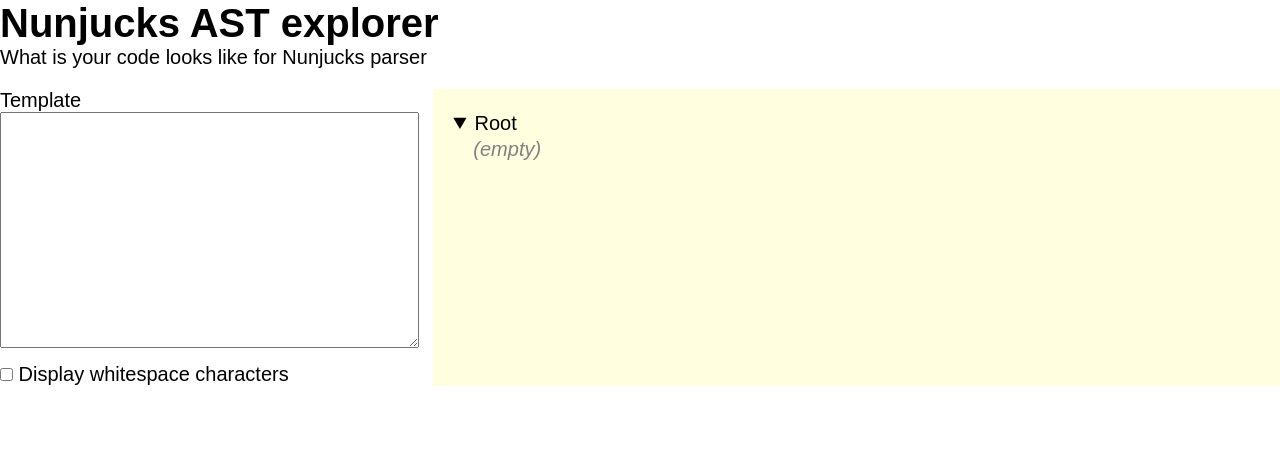
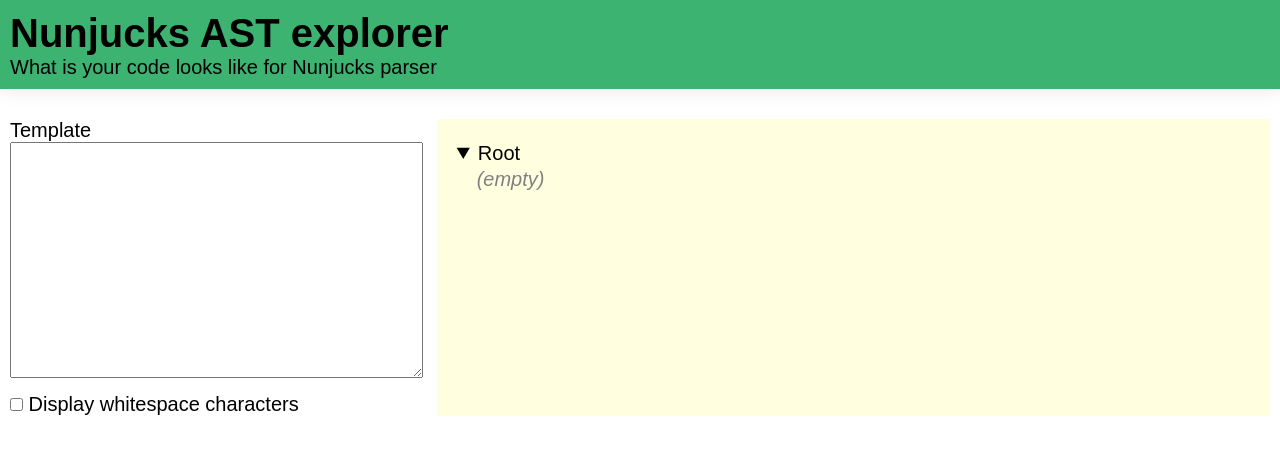
Before and after one commit to ogonkov/nunjucks-ast-explorer, a website built with webpack: page src/index.ejs in a window 1280 px wide. Built offline with nearby package versions, Linux system fonts and the light colour scheme.

Commit message:
Add paddings and header styles

```diff
--- a/src/index.scss
+++ b/src/index.scss
@@ -7,6 +7,9 @@
 
 header {
   margin: 0 0 1em;
+  padding: 0.5em;
+  box-shadow: 0 0 1em 0 rgba(0, 0, 0, 0.1);
+  background-color: mediumseagreen;
 }
 
 header h1,
@@ -39,6 +42,7 @@
 }
 
 .app-main {
+  padding: 0.5em;
   display: grid;
   grid-template-columns: repeat(3, 1fr);
   gap: 1em;
```
